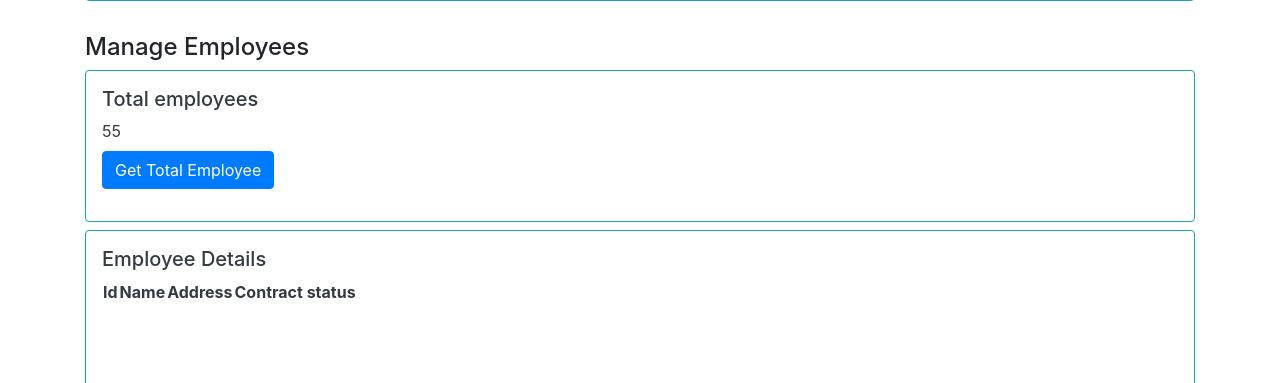
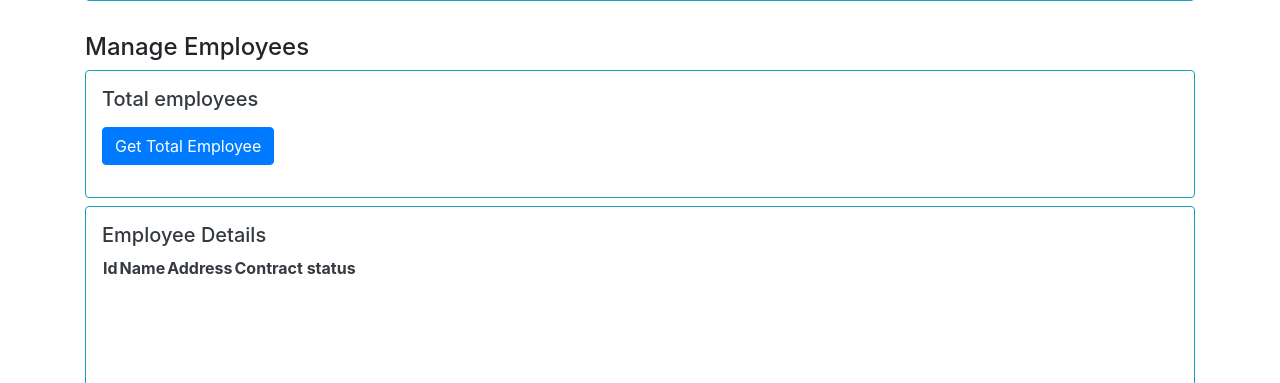
Before and after one commit to Fisseha-Estifanos/defund_dApp, a Flask app: page /employer in a window 1280 px wide. Shown: the part 1356-1739 px from the top of the page. Run offline with Flask 2, Linux system fonts and the light colour scheme; lists and menus that the app fills with data are empty; some libraries are stand-ins or nearby versions.

Commit message:
minor mod

```diff
--- a/web/templates/employer.html
+++ b/web/templates/employer.html
@@ -146,7 +146,7 @@
       <h5>Total employees</h5>
         <div class="container">
           <div class="row">
-            <label class="form-label" id="number_of_employees"> 55</label>
+            <label class="form-label" id="number_of_employees"></label>
           </div>
           <div class="row form-group">
             <button id="get_number_of_employee" class="btn btn-primary" onclick="getNumberOfEmployees()">Get Total Employee</button>
```
